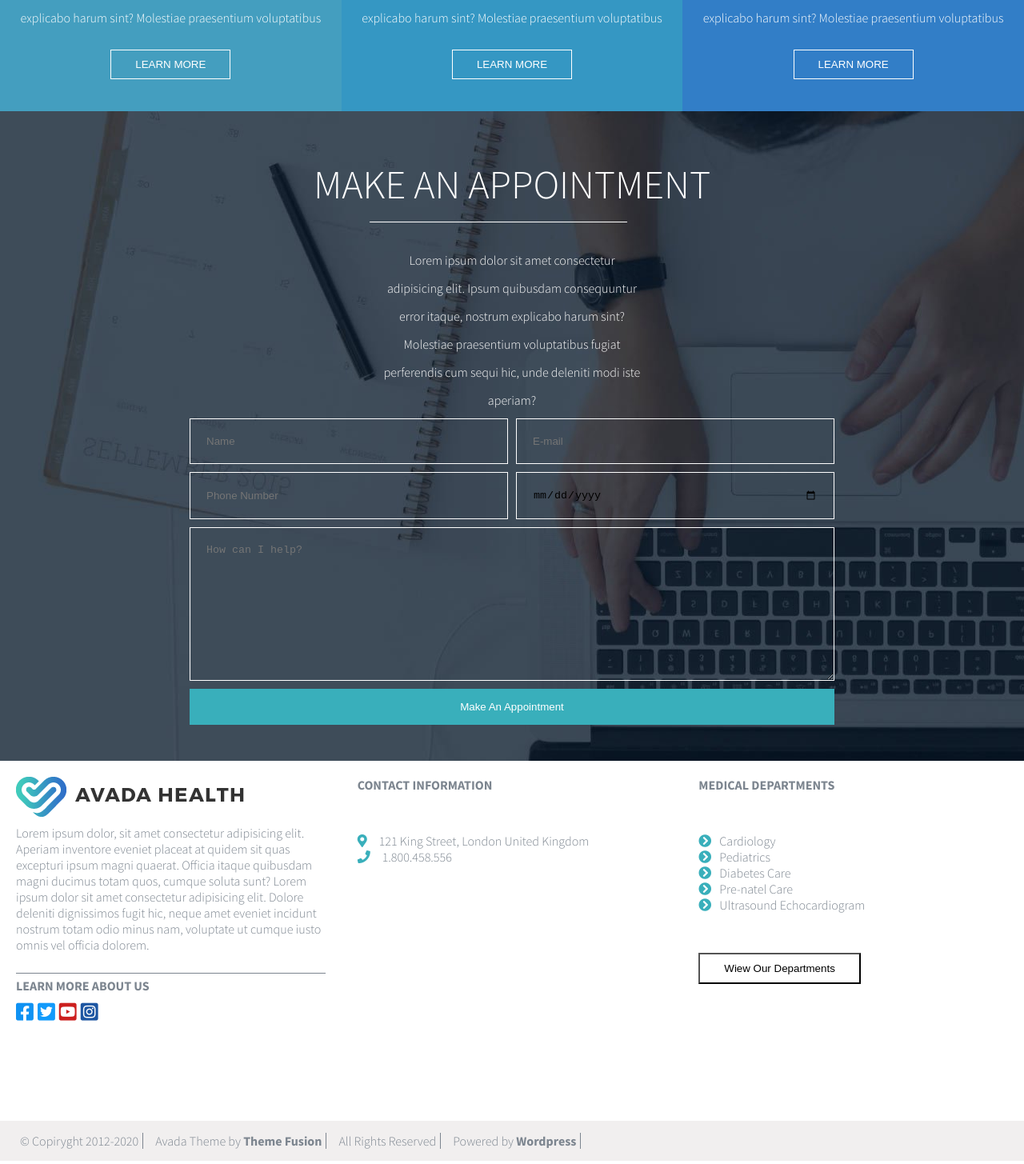
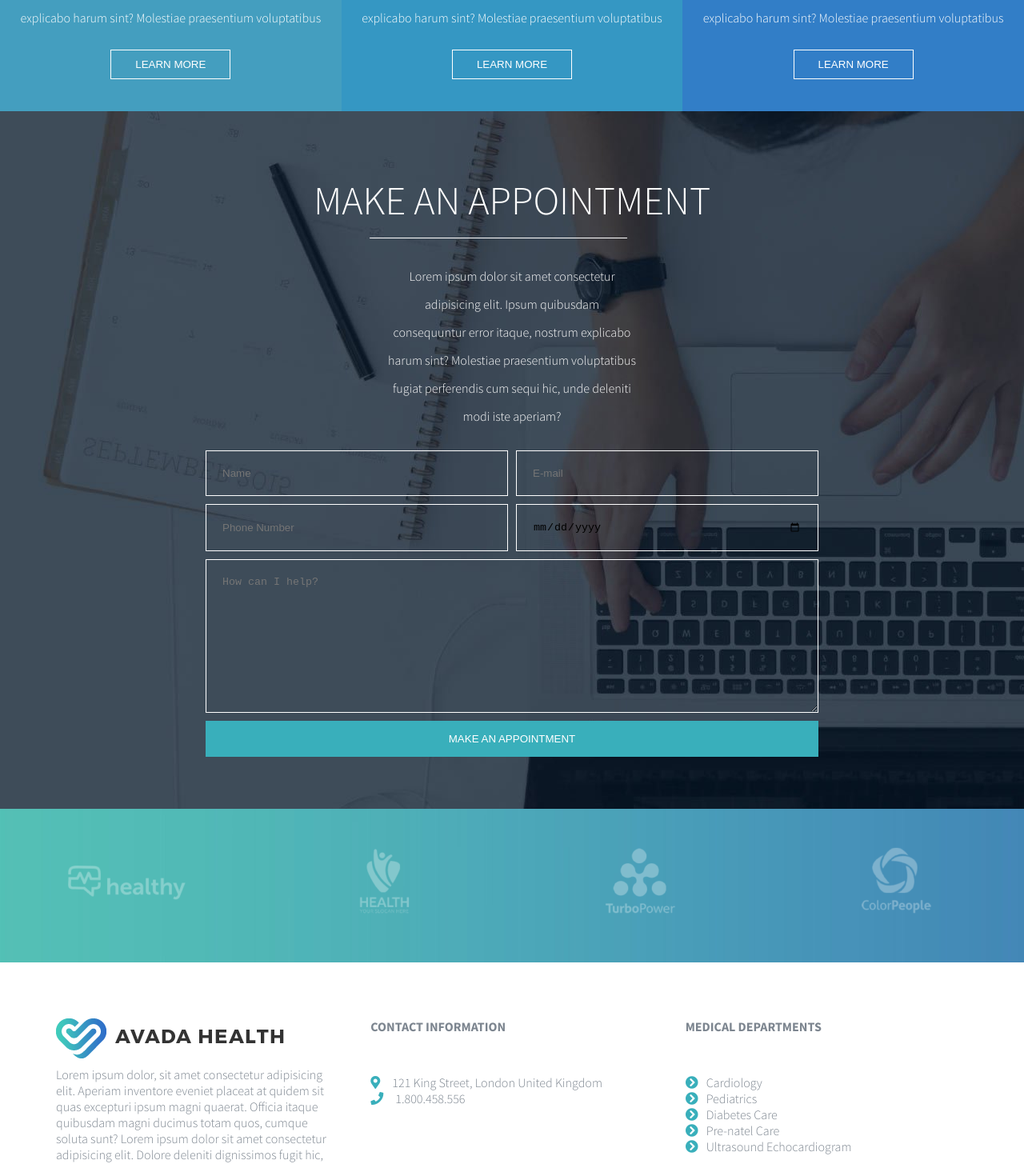
Before and after one commit to LucaHLR91/proj-html-vuejs, a Vue app: page / in a window 1280 px wide. Shown: the part 5320-6775 px from the top of the page at 80% size. Built offline with nearby package versions, Linux system fonts and the light colour scheme.

Commit message:
facilities terminated

```diff
--- a/src/components/Footer.vue
+++ b/src/components/Footer.vue
@@ -93,6 +93,7 @@ export default {
 footer {
   width: 100%;
   height: 500px;
+  padding: 50px;
 
   .footer_top {
     display: flex;
--- a/src/components/Main.vue
+++ b/src/components/Main.vue
@@ -89,7 +89,9 @@
           </form>
         </div>
         <div class="facilities_partners">
-
+          <div v-for="(partner, index) in partners" :key="index" class="partners">
+            <img :src="require(`../${partner}`)" alt="partner">
+          </div>
         </div>
       </div>
     </section>
@@ -203,6 +205,12 @@ export default {
             text: 'Lorem ipsum dolor sit amet consectetur adipisicing elit. Ipsum quibusdam consequuntur error itaque, nostrum explicabo harum sint? Molestiae praesentium voluptatibus',
             background: 'pelourous_blue',
           },
+        ],
+        partners: [
+          'assets/img/client-logos-1-200x188.png',
+          'assets/img/client-logos-2-200x188.png',
+          'assets/img/client-logos-3-200x188.png',
+          'assets/img/client-logos-4-200x188.png',
         ]
       }
     }
@@ -478,7 +486,7 @@ export default {
     justify-content: flex-start;
     align-items: center;
     text-align: center;
-    padding: 40px;
+    padding: 60px;
 
     h2 {
       font-size: 50px;
@@ -501,6 +509,7 @@ export default {
       width: 40%;
       color: $primary_text_color;
       line-height: 35px;
+      margin-bottom: 20px;
     }
 
     form {
@@ -531,8 +540,16 @@ export default {
         cursor: pointer;
         width: 100%;
         margin: 5px;
+        text-transform: uppercase;
       }
     }
   }
+
+  .facilities_partners {
+    display: flex;
+    justify-content: space-around;
+    align-items: center;
+    background-image: url('../assets/img/rgb-gradient-bar-for-logo-carrasel.jpg');
+  }
 }
 </style>
```
